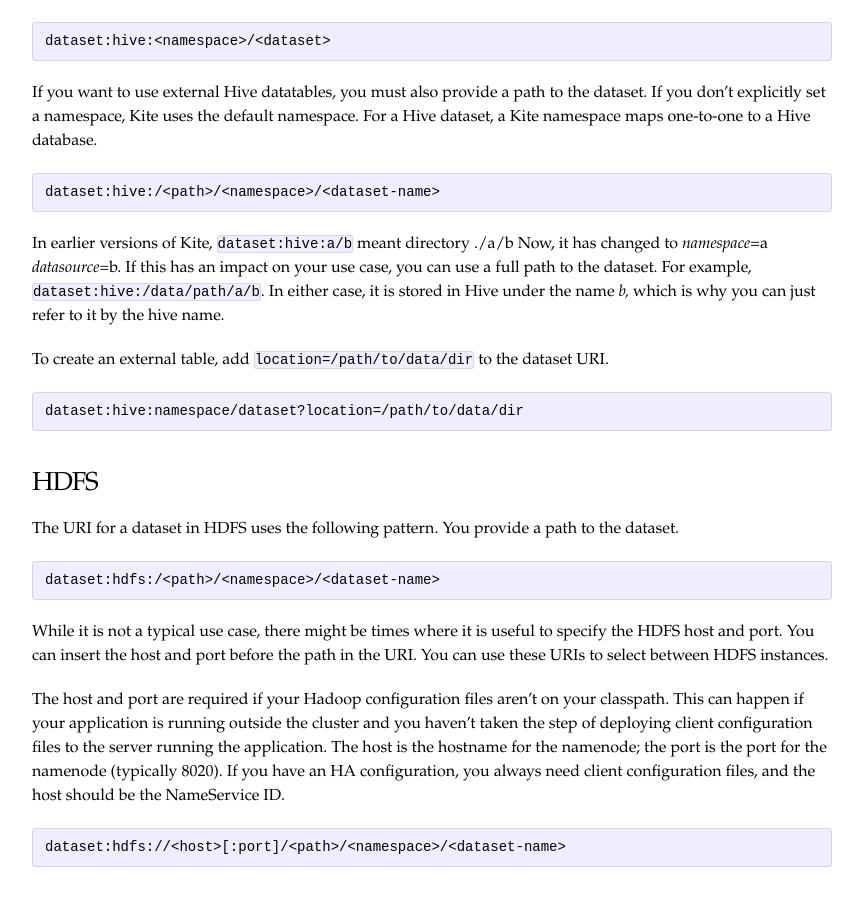
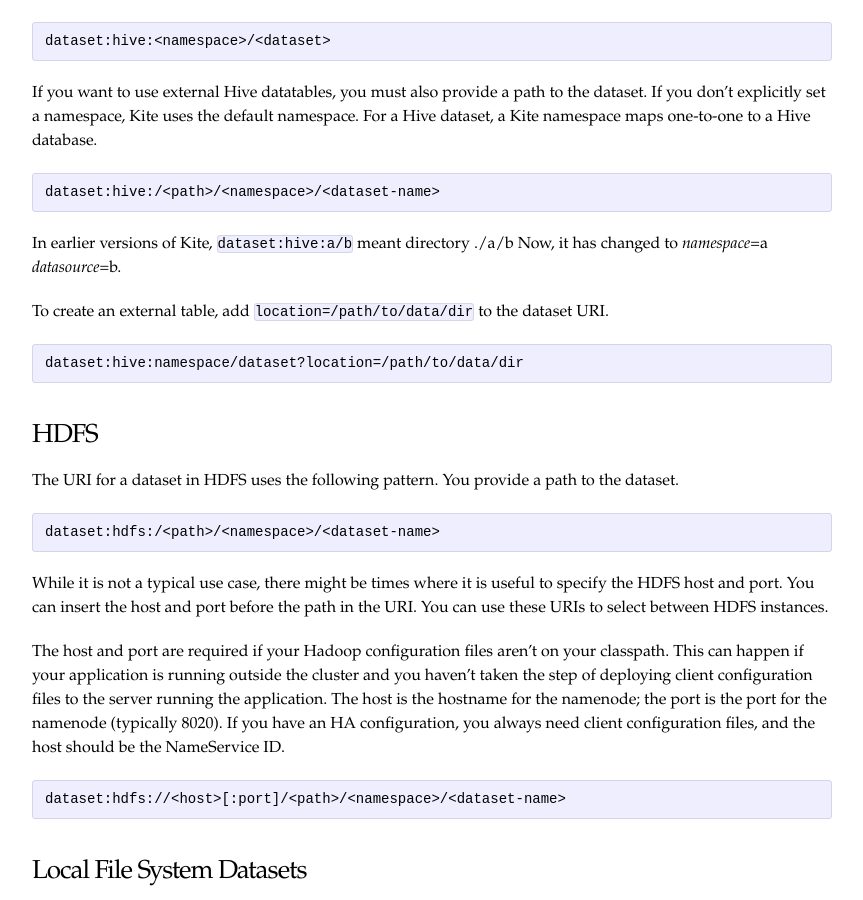
Before and after one commit to kite-sdk/kite-docs, a Jekyll site: the page built from URIs.md, in a window 1280 px wide and 900 px high, scrolled down 776 px. Shown: the whole window, without its empty margins (208-1071 px from the left). Built offline with Jekyll 4.4.1, drawn with Linux system fonts in a browser that asks for light colours.

Commit message:
Removed Hive full path option.

````diff
--- a/URIs.md
+++ b/URIs.md
@@ -34,7 +34,7 @@ If you want to use external Hive datatables, you must also provide a path to the
 dataset:hive:/<path>/<namespace>/<dataset-name>
 ```
 
-In earlier versions of Kite, `dataset:hive:a/b` meant directory ./a/b  Now, it has changed to _namespace_=a _datasource_=b. If this has an impact on your use case, you can use a full path to the dataset. For example, `dataset:hive:/data/path/a/b`. In either case, it is stored in Hive under the name _b,_ which is why you can just refer to it by the hive name.
+In earlier versions of Kite, `dataset:hive:a/b` meant directory ./a/b  Now, it has changed to _namespace_=a _datasource_=b.
 
 To create an external table, add `location=/path/to/data/dir` to the dataset URI.
 
````
